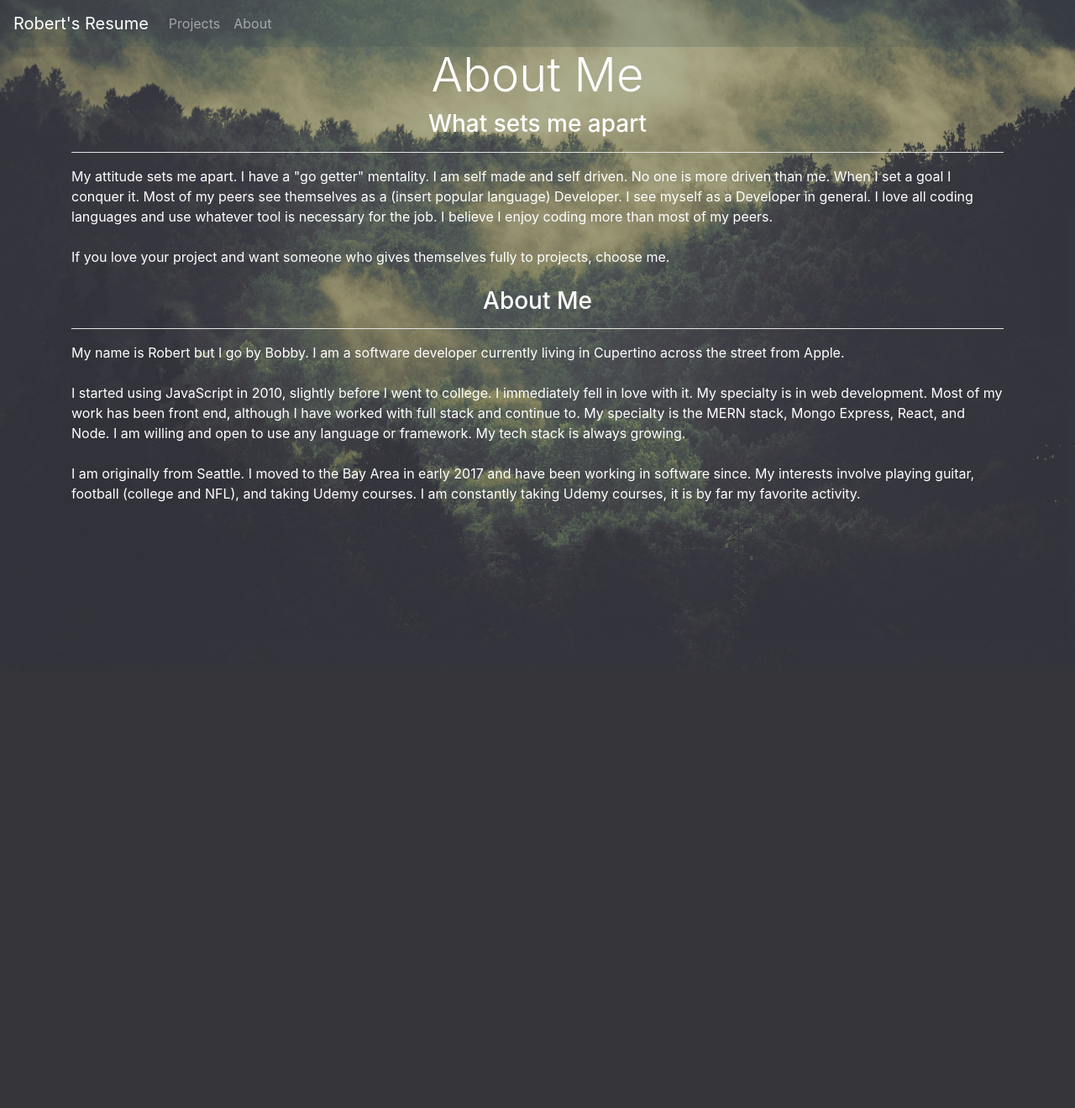
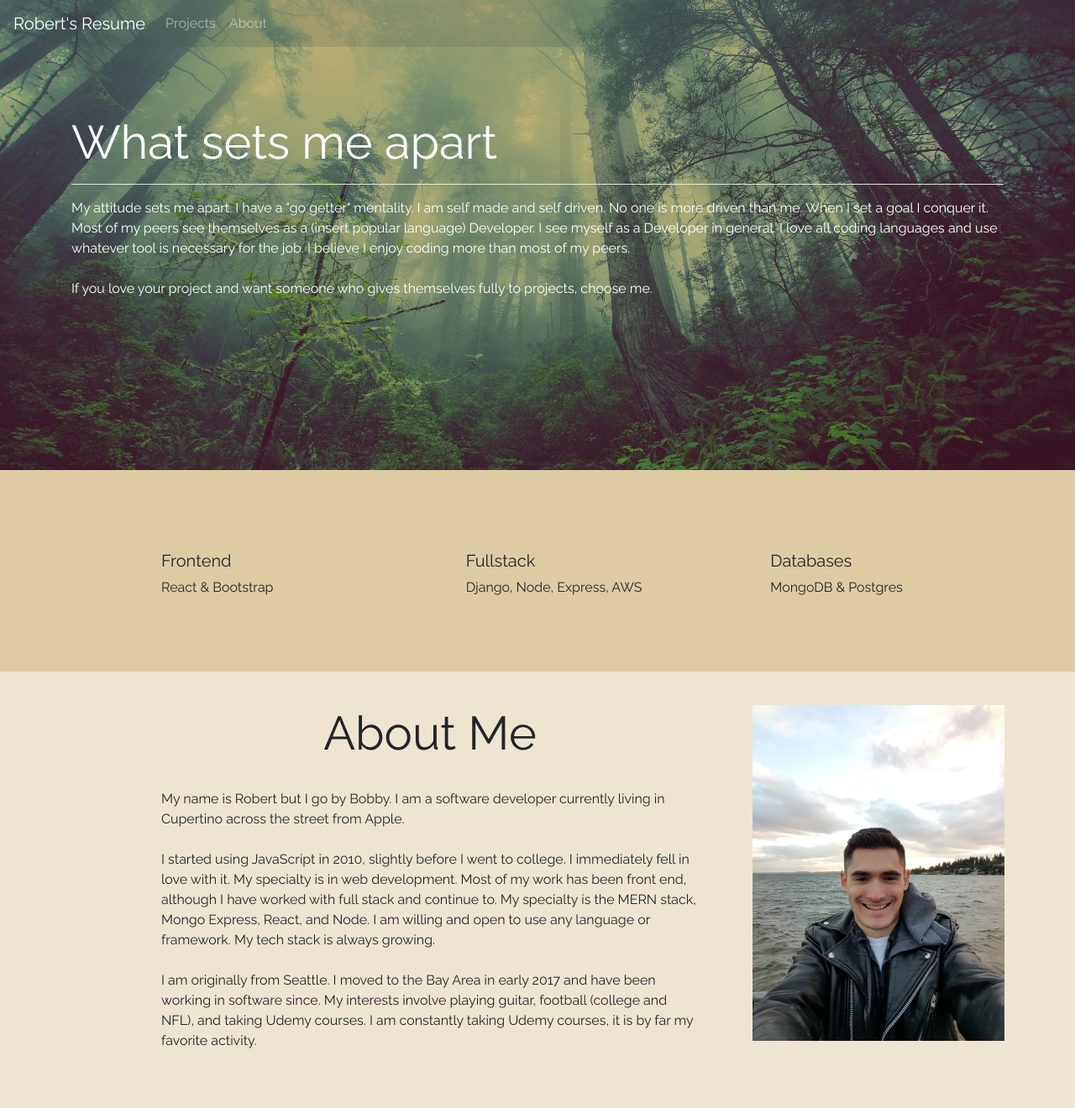
Before and after one commit to BobbyGifford/resume_django, a Django app: page /about in a window 1280 px wide. Shown: the whole page at 84% size. Before the commit the page ends 775 px from the top, so only its background shows below. Run offline with Django 3.2, Linux system fonts and the light colour scheme; some libraries are stand-ins or nearby versions.

Commit message:
Restyling.

```diff
--- a/resume_django/static/css/style.css
+++ b/resume_django/static/css/style.css
@@ -1,3 +1,7 @@
+#main {
+    font-family: 'Raleway', sans-serif;
+}
+
 .bg-green {
     /*background: #3E5151; !* fallback for old browsers *!*/
     background: rgba(62, 81, 81, .2); /* Chrome 10-25, Safari 5.1-6 */
@@ -23,9 +27,42 @@
     background: rgba(51, 51, 51, 0.2);
 }
 
+.about {
+    background: url(../img/about_forest.jpg) no-repeat center center;
+    background-size: cover;
+    position: relative;
+    -webkit-background-size: cover;
+    -moz-background-size: cover;
+    -o-background-size: cover;
+    min-height: 70vh;
+    color: #fff;
+}
+
+
+.about .overlay {
+    position: relative;
+    left: 0;
+    min-height: 70vh;
+    width: 100%;
+    background: rgba(51, 51, 51, 0.2);
+}
+
+.about-desc {
+    padding: 12vh 0 0 15vw;
+    min-height: 30vh;
+    background-color: rgb(222, 203, 164);
+}
+
+.about-me {
+    padding-top: 5vh;
+    height: 65vh;
+    background-color: rgba(222, 203, 164, .5);
+}
+
+
+
 .skill_badge {
     padding: 10px;
-    margin: 10px 0;
     border-radius: 10px;
     background: rgba(62, 81, 81, .7); /* Chrome 10-25, Safari 5.1-6 */
 }
--- a/templates/base.html
+++ b/templates/base.html
@@ -8,6 +8,7 @@
           content="width=device-width, user-scalable=no, initial-scale=1.0, maximum-scale=1.0, minimum-scale=1.0">
     <meta http-equiv="X-UA-Compatible" content="ie=edge">
     <link href="https://fonts.googleapis.com/css?family=Roboto" rel="stylesheet">
+    <link href="https://fonts.googleapis.com/css?family=Raleway" rel="stylesheet">
     <!-- Custom -->
     <link rel="stylesheet" href="{% static 'css/style.css' %}">
     <!-- Font Awesome -->
@@ -19,17 +20,11 @@
 
     <title>Bobby's Resume</title>
 </head>
-<body>
+<body id="main">
 
-<div class="feature">
-    <div class="overlay">
-        {% include 'partials/_navbar.html' %}
+{% block content %}
 
-        {% block content %}
-
-        {% endblock %}
-    </div>
-</div>
+{% endblock %}
 
 
 <script src="{% static 'js/jquery-3.3.1.min.js' %}"></script>
--- a/templates/pages/about.html
+++ b/templates/pages/about.html
@@ -1,17 +1,22 @@
 {% extends 'base.html' %}
+{% load static %}
 
 {% block content %}
+    <section style="max-width: 100%;">
+        <div class="about"
+             style="background: url({% static 'img/about_forest.jpg' %}) no-repeat center center; background-size: cover;">
+            <div class="overlay">
+                {% include 'partials/_navbar.html' %}
 
-    <div class="container text-white">
-        <h1 class="display-4 text-center">About Me</h1>
-
-        <h3 class="text-center">What sets me apart</h3>
+                <div class="container text-white" style="padding-top: 10vh">
+                    <h1 class="display-4">What sets me apart</h1>
                     <hr class="bg-white"/>
                     My attitude sets me apart. I have a "go getter" mentality. I am self made and self driven. No one is
                     more driven than me.
                     When I set a goal I conquer it. Most of my peers see themselves as a (insert popular language)
                     Developer.
-        I see myself as a Developer in general. I love all coding languages and use whatever tool is necessary
+                    I see myself as a Developer in general. I love all coding languages and use whatever tool is
+                    necessary
                     for the job.
                     I believe I enjoy coding more than most of my peers.
                     <br>
@@ -19,7 +24,28 @@
                     If you love your project and want someone who gives themselves fully to projects, choose me.
                     <br>
                     <br>
-        <h3 class="text-center">About Me</h3>
+                </div>
+            </div>
+        </div>
+
+        <div class="about-desc">
+            <div style="width: 33.33%; float: left;">
+                <h5>Frontend</h5>
+                <p>React & Bootstrap</p>
+            </div>
+            <div style="width: 33.33%; float: left;">
+                <h5>Fullstack</h5>
+                <p>Django, Node, Express, AWS</p>
+            </div>
+            <div style="width: 33.33%; float: left;">
+                <h5>Databases</h5>
+                <p>MongoDB & Postgres</p>
+            </div>
+        </div>
+
+        <div class="about-me">
+            <div style="width: 50%; float: left; margin-left: 15vw">
+                <h3 class="text-center display-4">About Me</h3>
                 <hr class="bg-white"/>
                 My name is Robert but I go by Bobby. I am a software developer currently living in Cupertino across the
                 street from Apple.
@@ -34,7 +60,11 @@
                 I am originally from Seattle. I moved to the Bay Area in early 2017 and have been working in software
                 since. My interests involve playing guitar, football (college and NFL), and taking Udemy courses. I am
                 constantly taking Udemy courses, it is by far my favorite activity.
+            </div>
+            <div style="width: 25%; float: left; margin-left: 5vw;">
+                <img src="{% static 'img/profile_pic.jpg' %}" style="height: 50vh">
+            </div>
+        </div>
+    </section>
 
-
-    </div>
 {% endblock %}
--- a/templates/pages/project.html
+++ b/templates/pages/project.html
@@ -1,6 +1,10 @@
 {% extends 'base.html' %}
 
 {% block content %}
+    <div class="feature">
+        <div class="overlay">
+            {% include 'partials/_navbar.html' %}
+
             <div class="container text-white">
                 <h1 class="display-4 text-center">{{ project.title }}</h1>
 
@@ -19,4 +23,6 @@
                     </div>
                 </div>
             </div>
+        </div>
+    </div>
 {% endblock %}
```
Also changed, not shown: templates/pages/index.html (+9 -4 lines), templates/pages/projects.html (+8 -1 lines), resume_django/static/img/about_forest.jpg (added). Lines whose indentation alone changed are shown as unchanged.
